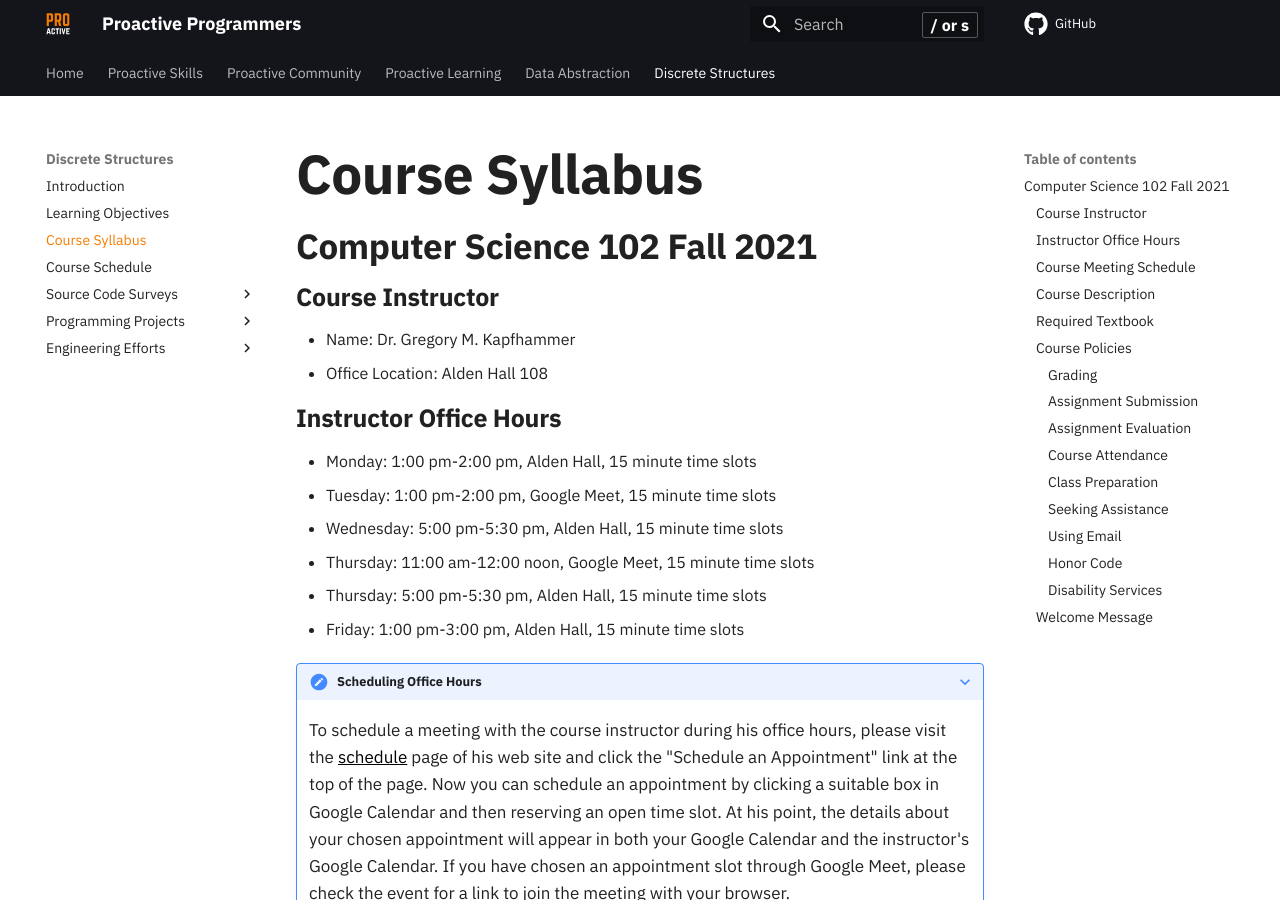
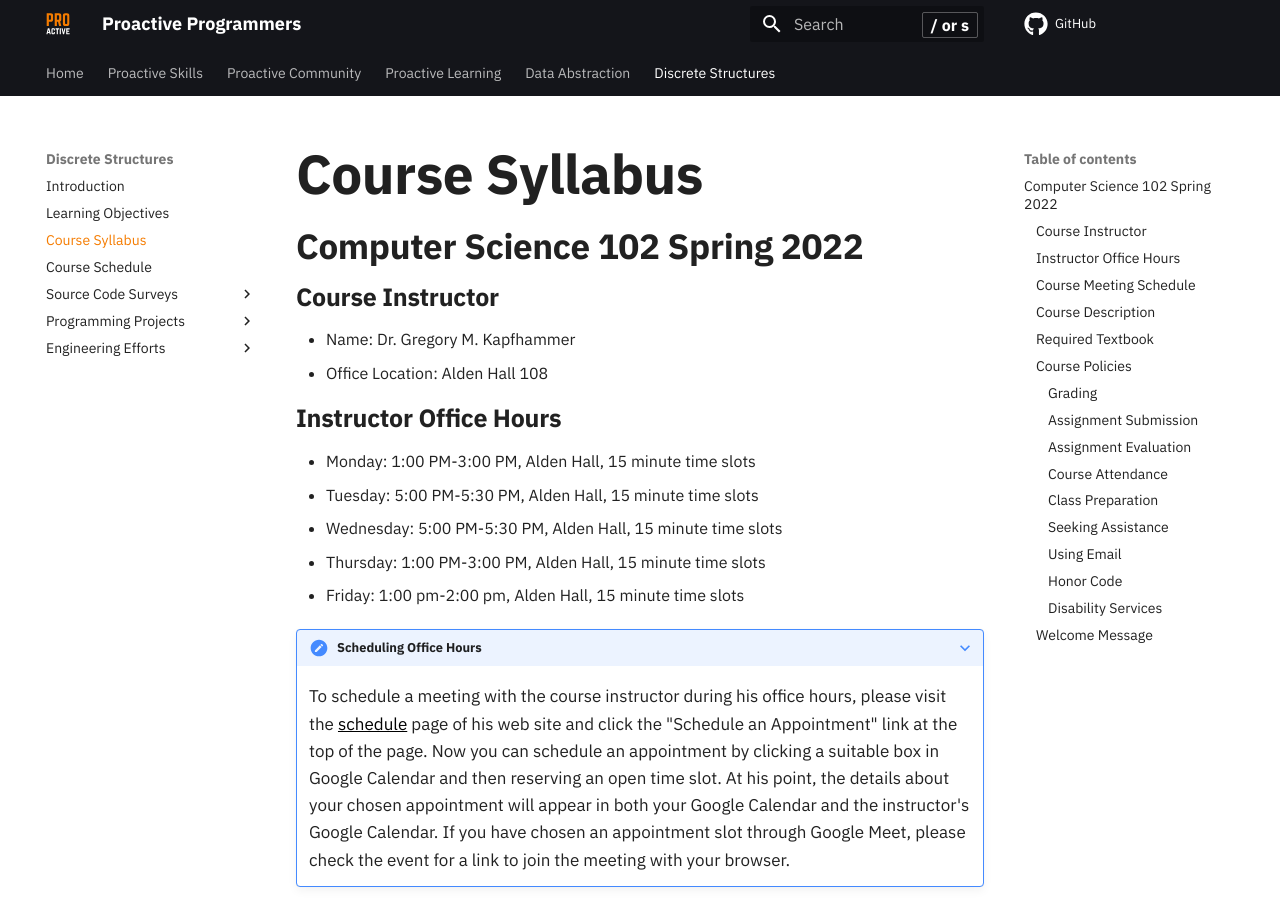
Before and after one commit to ProactiveProgrammers/www.proactiveprogrammers.com, an MkDocs documentation site: the page built from docs/discrete-structures/syllabus-discrete-structures.md, in a window 1280 px wide and 900 px high. Built offline with MkDocs 1.6.1 and Material for MkDocs 9.7.7, drawn with Linux system fonts in a browser that asks for light colours; comment, search, counter and statistics services are not loaded.

Commit message:
fix: Update the basic details in the syllabus-discrete-structures.

```diff
--- a/docs/discrete-structures/syllabus-discrete-structures.md
+++ b/docs/discrete-structures/syllabus-discrete-structures.md
@@ -1,6 +1,6 @@
 # Course Syllabus
 
-## Computer Science 102 Fall 2021
+## Computer Science 102 Spring 2022
 
 ### Course Instructor
 
@@ -9,12 +9,11 @@
 
 ### Instructor Office Hours
 
--   Monday: 1:00 pm-2:00 pm, Alden Hall, 15 minute time slots
--   Tuesday: 1:00 pm-2:00 pm, Google Meet, 15 minute time slots
--   Wednesday: 5:00 pm-5:30 pm, Alden Hall, 15 minute time slots
--   Thursday: 11:00 am-12:00 noon, Google Meet, 15 minute time slots
--   Thursday: 5:00 pm-5:30 pm, Alden Hall, 15 minute time slots
--   Friday: 1:00 pm-3:00 pm, Alden Hall, 15 minute time slots
+-   Monday: 1:00 PM-3:00 PM, Alden Hall, 15 minute time slots
+-   Tuesday: 5:00 PM-5:30 PM, Alden Hall, 15 minute time slots
+-   Wednesday: 5:00 PM-5:30 PM, Alden Hall, 15 minute time slots
+-   Thursday: 1:00 PM-3:00 PM, Alden Hall, 15 minute time slots
+-   Friday: 1:00 pm-2:00 pm, Alden Hall, 15 minute time slots
 
 ???+ note "Scheduling Office Hours"
 
```
